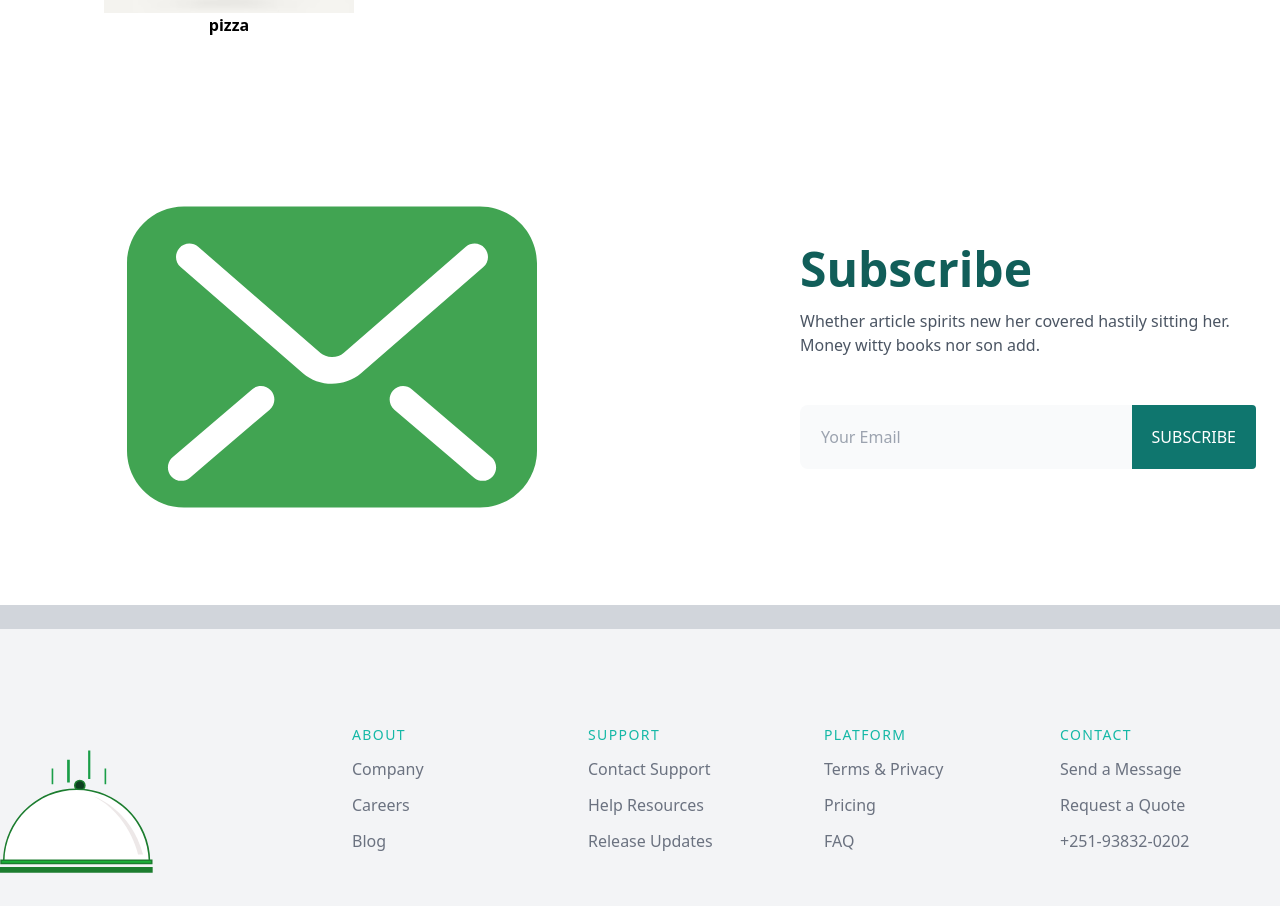
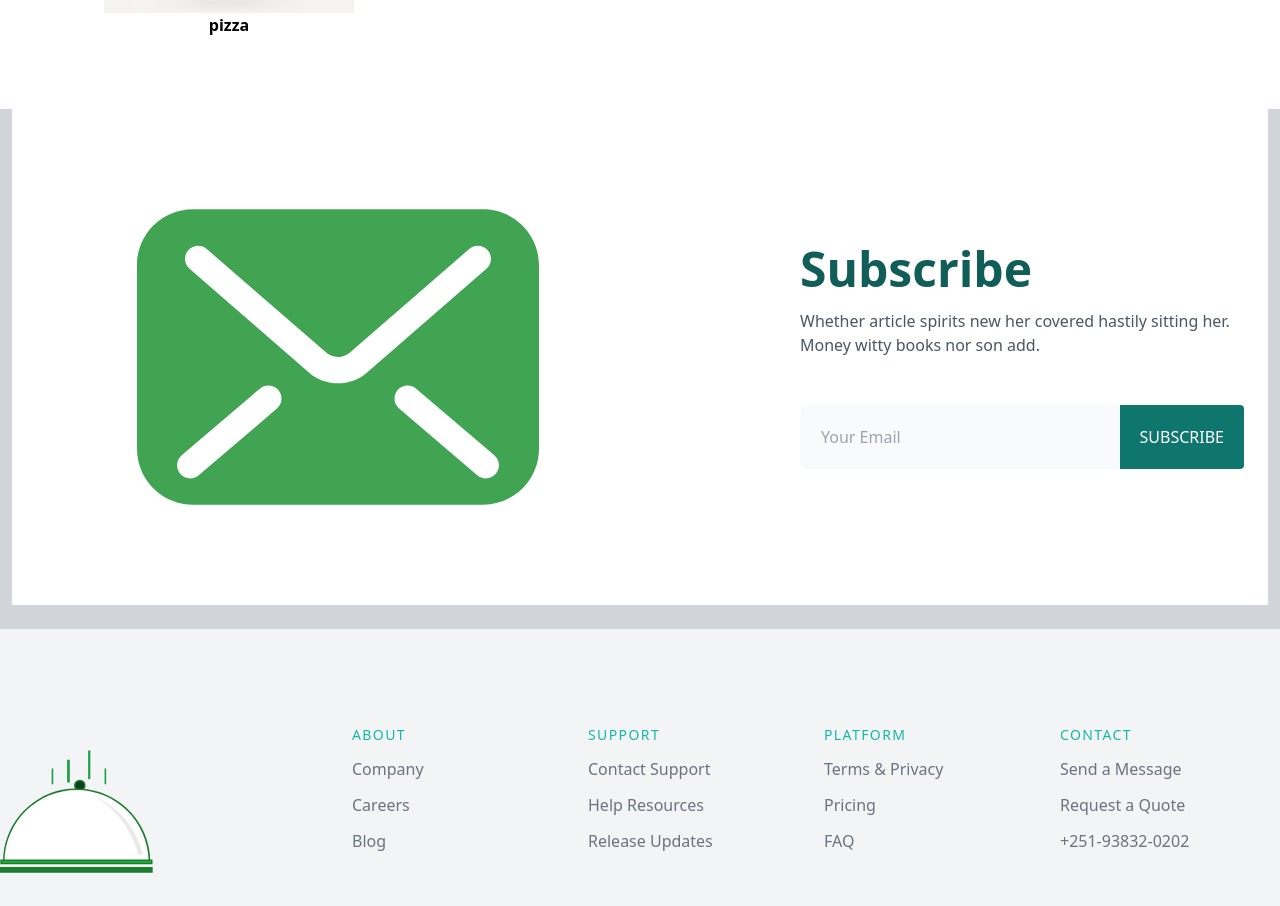
Before and after one commit to yadamoon/food-recipe, a React (Vite) app: page / in a window 1280 px wide. Shown: the part 1320-2226 px from the top of the page. Built offline with nearby package versions, Linux system fonts and the light colour scheme.

Commit message:
updated css part components of Sub

```diff
--- a/src/components/Navs/Home.jsx
+++ b/src/components/Navs/Home.jsx
@@ -2,7 +2,7 @@ import React from 'react'
 
 export default function Home() {
   return (
-    <div className="spacey-10">
+    <div className="spacey-10 ">
       <FoodForHealthy />
       <PopularVideo />
       <Sub />
@@ -13,7 +13,7 @@ export default function Home() {
 export const Sub = () => {
   return (
     <>
-      <div className="p-6 container md:w-2/3 xl:w-auto mx-auto  flex flex-col xl:items-stretch justify-between xl:flex-row bg-white">
+      <div className="p-6  md:w-2/3 xl:w-auto mx-3  flex flex-col xl:items-stretch justify-between xl:flex-row bg-white">
         <div className="xl:w-1/2 md:mb-14 xl:mb-0 relative h-auto flex items-center justify-center">
           <img
             src="public/images/email-14-svgrepo-com.svg"
```
